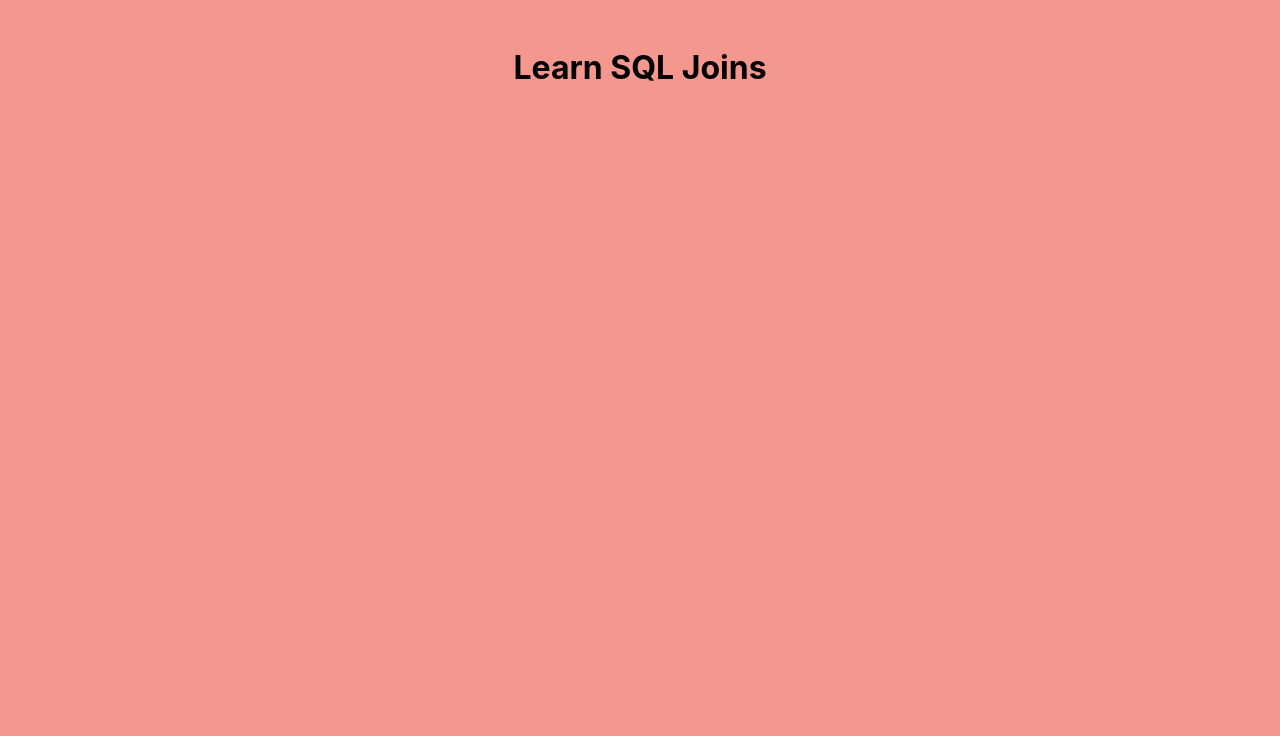
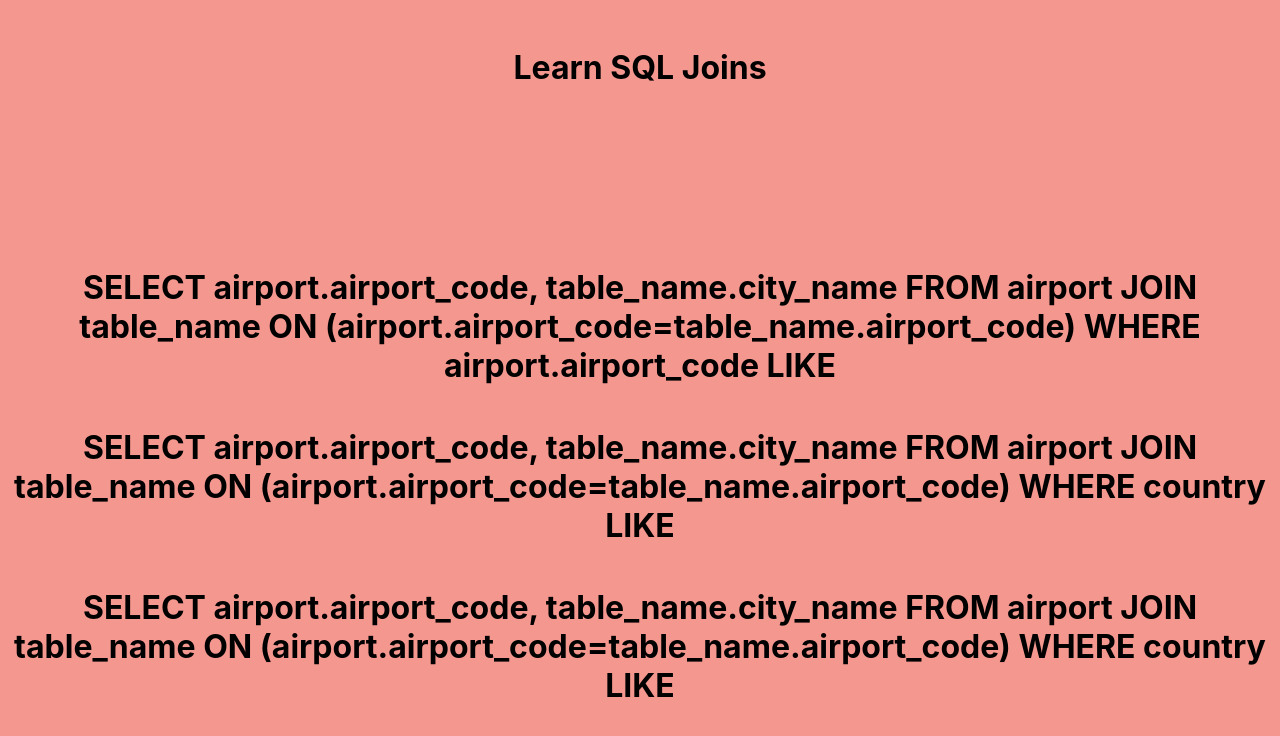
Before and after one commit to CamyH/Honours-Project, a React (Create React App) app in the folder client/: page /game in a window 1280 px wide. Shown: the top 736 px of the page. Built offline with nearby package versions, Linux system fonts and the light colour scheme.

Commit message:
added component to display questions

```diff
--- a/client/src/assets/Questions.json
+++ b/client/src/assets/Questions.json
@@ -1,5 +1,4 @@
-{
-    "questions": [
+[
     {
         "Question": 1,
         "Content": "SELECT airport.airport_code, table_name.city_name\nFROM airport\nJOIN table_name ON (airport.airport_code=table_name.airport_code)\nWHERE airport.airport_code LIKE"
@@ -13,22 +12,15 @@
         "Content": "SELECT airport.airport_code, table_name.city_name\nFROM airport\nJOIN table_name ON (airport.airport_code=table_name.airport_code)\nWHERE country LIKE"
     },
     {
-            "ID": 4,
+        "Question": 4,
         "Name": "Luxembourg"
     },
     {
-            "ID": 5,
+        "Question": 5,
         "Name": "Japan"
     },
     {
-            "ID": 6,
+        "Question": 6,
         "Name": "Germany"
     }
-    ],
-    "answers": [
-        {
-            "Question": 1,
-            "Answer": ""
-        }
 ]
-}
--- a/client/src/components/questions/DisplayQuestions.jsx
+++ b/client/src/components/questions/DisplayQuestions.jsx
@@ -1,12 +1,15 @@
 import React from 'react'
 import "./questions.scss";
+import Questions from "../../assets/Questions.json";
 import { Link } from 'react-router-dom';
 
 function DisplayQuestions() {
     return (
-        <React.Fragment>
-
-        </React.Fragment>
+        <div className='questions-container'>
+        {Questions.slice(0,3).map((item, index) => {
+            return <h1 key={index} className='questions'>{item.Content}</h1>
+        })}
+        </div>
     );
 }
 
--- a/client/src/components/questions/questions.scss
+++ b/client/src/components/questions/questions.scss
@@ -0,0 +1,8 @@
+.questions-container {
+    display: flex;
+    flex-flow: column;
+    .questions {
+        justify-content: center;
+        text-align: center;
+    }
+}
```
Lines whose indentation alone changed are shown as unchanged.
